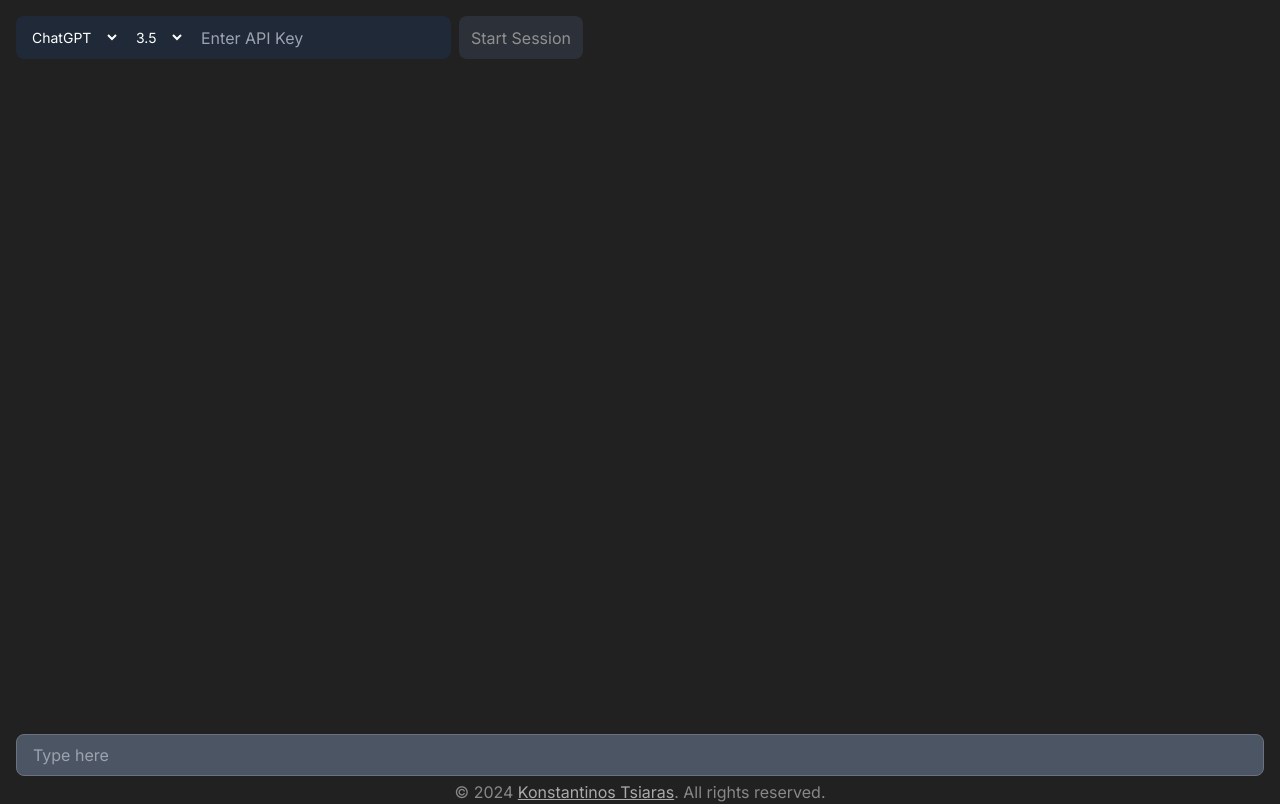
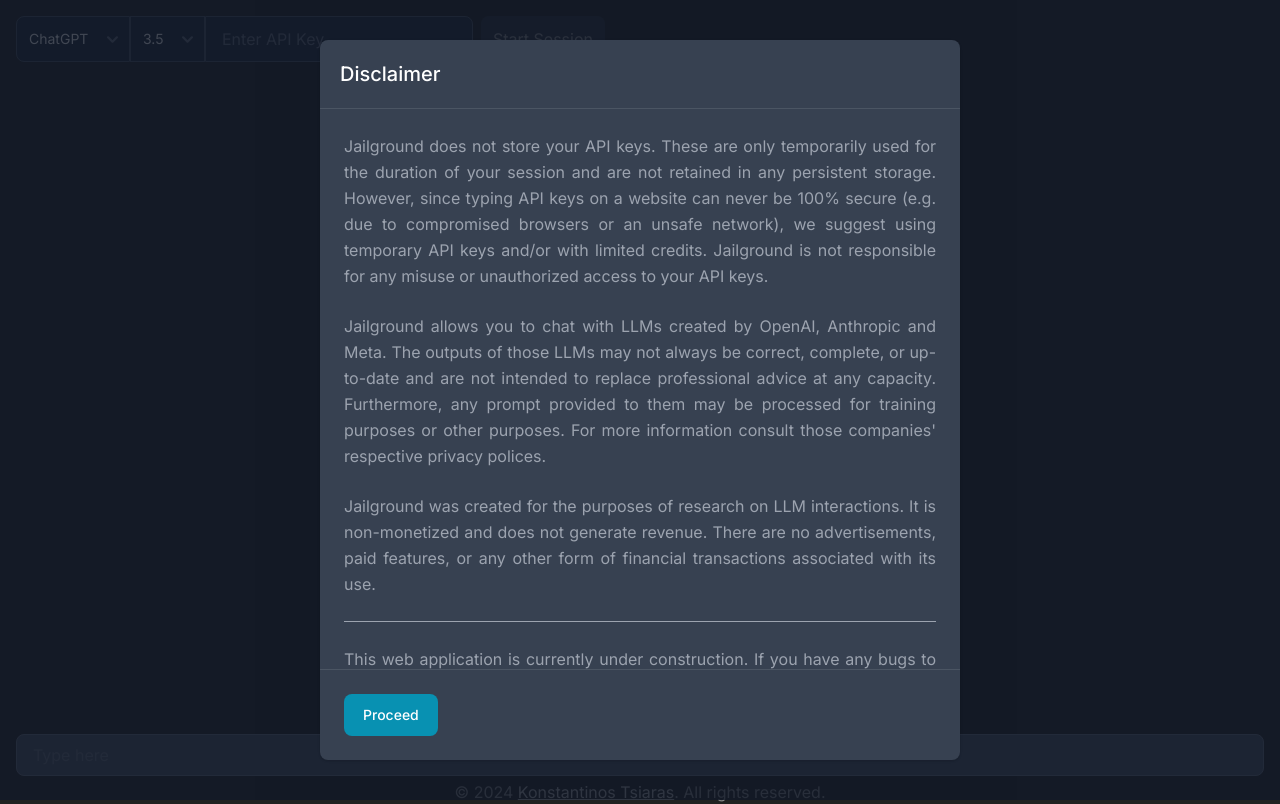
Before and after one commit to TsiarasKon/LLM-Clash, a Next.js app in the folder frontend/llm-clash/: page /chat in a window 1280 px wide. Built offline with nearby package versions, Linux system fonts and the light colour scheme.

Commit message:
FE: DisclaimerModal

```diff
--- a/frontend/llm-clash/package.json
+++ b/frontend/llm-clash/package.json
@@ -15,6 +15,7 @@
     "@fortawesome/react-fontawesome": "^0.2.0",
     "axios": "^1.6.8",
     "flowbite": "^2.3.0",
+    "flowbite-react": "^0.9.0",
     "next": "^14.1.4",
     "react": "^18",
     "react-dom": "^18",
--- a/frontend/llm-clash/src/app/layout.tsx
+++ b/frontend/llm-clash/src/app/layout.tsx
@@ -4,6 +4,7 @@
 import "./globals.css";
 import 'react-toastify/dist/ReactToastify.css';
 import React from "react";
+import { Flowbite } from "flowbite-react";
 
 const inter = Inter({ subsets: ["latin"] });
 
@@ -13,10 +14,12 @@
 };
 
 export default function RootLayout({ children }: Readonly<{ children: React.ReactNode }>) {
+
     return (
         <html lang="en">
             <body className={inter.className} style={{ backgroundColor: '#212121' }}>
                 <React.StrictMode>
+                    <Flowbite theme={{ mode: 'dark' }}>
                         <main>
                             {children}
                             <ToastContainer autoClose={4000} newestOnTop theme="dark" />
@@ -24,6 +27,7 @@
                         <footer>
                             <p>© 2024 <a href="https://github.com/TsiarasKon/LLM-Clash" target="_blank" rel="noreferrer">Konstantinos Tsiaras</a>. All rights reserved.</p>
                         </footer>
+                    </Flowbite>
                 </React.StrictMode>
             </body>
         </html>
--- a/frontend/llm-clash/src/components/ChatInterface.tsx
+++ b/frontend/llm-clash/src/components/ChatInterface.tsx
@@ -7,6 +7,7 @@
 import ModelPicker from './ModelPicker';
 import { useChatSession } from '@/context/ChatSessionContext';
 import LoadingSpinner from './LoadingSpinner';
+import DisclaimerModal from './DisclaimerModal';
 
 const ChatInterface: React.FC = () => {
     const { state, setSessionId, setChatbot, setModel, getModelName } = useChatSession();
@@ -64,6 +65,8 @@
                 <div ref={messagesEndRef} />
             </div>
             <MessageInput onSendMessage={sendMessage} disabled={isLoading || !state.sessionId} />
+
+            <DisclaimerModal />
         </div>
     );
 };
--- a/frontend/llm-clash/src/components/ClashInterface.tsx
+++ b/frontend/llm-clash/src/components/ClashInterface.tsx
@@ -10,6 +10,7 @@
 import { useChatSessionA, useChatSessionB } from '@/context/ClashSessionContext';
 import ExperimentSession from '@/import';
 import LoadingSpinner from './LoadingSpinner';
+import DisclaimerModal from './DisclaimerModal';
 
 const ClashInterface: React.FC = () => {
     const { state: stateA, setSessionId: setSessionIdA, setChatbot: setChatbotA, setModel: setModelA, getModelName: getModelNameA } = useChatSessionA();
@@ -162,6 +163,8 @@
                     placeholder={`Send initial prompt to model ${round === 0 ? 'A' : 'B'}`}
                 />
             }
+
+            <DisclaimerModal />
         </div>
     );
 };
--- /dev/null
+++ b/frontend/llm-clash/src/components/DisclaimerModal.tsx
@@ -0,0 +1,41 @@
+import React, { useState } from 'react';
+import { Button, Modal } from 'flowbite-react';
+
+const DisclaimerModal: React.FC = () => {
+    const [isOpen, setIsOpen] = useState(true);
+
+    return (
+        <Modal show={isOpen} dismissible={false} initialFocus={undefined} theme={{ header: {close: {base: 'hidden'} }}}>
+            <Modal.Header>Disclaimer</Modal.Header>
+            <Modal.Body>
+                <div className="space-y-6 text-justify">
+                    <p className="text-base leading-relaxed text-gray-400">
+                        Jailground does not store your API keys.
+                        These are only temporarily used for the duration of your session and are not retained in any persistent storage.
+                        However, since typing API keys on a website can never be 100% secure (e.g. due to compromised browsers or an unsafe network), we suggest using temporary API keys and/or with limited credits.
+                        Jailground is not responsible for any misuse or unauthorized access to your API keys.
+                    </p>
+                    <p className="text-base leading-relaxed text-gray-400">
+                        Jailground allows you to chat with LLMs created by OpenAI, Anthropic and Meta.
+                        The outputs of those LLMs may not always be correct, complete, or up-to-date and are not intended to replace professional advice at any capacity.
+                        Furthermore, any prompt provided to them may be processed for training purposes or other purposes.
+                        For more information consult those companies' respective privacy polices.
+                    </p>
+                    <p className="text-base leading-relaxed text-gray-400">
+                        Jailground was created for the purposes of research on LLM interactions.
+                        It is non-monetized and does not generate revenue. There are no advertisements, paid features, or any other form of financial transactions associated with its use.
+                    </p>
+                    <hr className="text-gray-400 border-y-current" />
+                    <p className="text-base leading-relaxed text-gray-400">
+                        This web application is currently under construction. If you have any bugs to report or features to suggest, contact us at: <a href="mailto:jailground@gmail.com" className="dark:text-gray-200 outline-none">jailground@gmail.com</a>
+                    </p>
+                </div>
+            </Modal.Body>
+            <Modal.Footer>
+                <Button onClick={() => setIsOpen(false)}>Proceed</Button>
+            </Modal.Footer>
+        </Modal>
+    );
+};
+
+export default DisclaimerModal;
--- a/frontend/llm-clash/src/components/styled/StyledInput.tsx
+++ b/frontend/llm-clash/src/components/styled/StyledInput.tsx
@@ -7,7 +7,7 @@
 const StyledInput: React.FC<IStyledInputProps> = ({ disabled = false, extraClasses = '', ...props }) => {
     const classes = `px-4 py-2 text-white ${extraClasses} ${disabled
         ? "bg-gray-600 border-gray-500"
-        : "bg-gray-800 border-gray-600 focus:outline focus:outline-blue-500 focus:ring-blue-500 focus:border-blue-500"}`;
+        : "bg-gray-800 border-gray-600"}`;
 
     return (
         <input
--- a/frontend/llm-clash/src/components/styled/StyledSelect.tsx
+++ b/frontend/llm-clash/src/components/styled/StyledSelect.tsx
@@ -8,7 +8,7 @@
 const StyledSelect: React.FC<IStyledSelectProps> = ({ options, disabled = false, extraClasses = '', ...props }) => {
     const classes = `min-w-max text-white text-sm block w-full p-3 ${extraClasses} ${disabled
         ? "bg-gray-600 border-gray-500"
-        : "bg-gray-800 border-gray-600 cursor-pointer focus:outline focus:outline-blue-500 focus:ring-blue-500 focus:border-blue-500"}`;
+        : "bg-gray-800 border-gray-600 cursor-pointer"}`;
 
     return (
         <select className={classes} disabled={disabled} {...props}>
--- a/frontend/llm-clash/src/constants.ts
+++ b/frontend/llm-clash/src/constants.ts
@@ -2,7 +2,7 @@
     ChatGPT = "ChatGPT",
     Claude = "Claude",
     Llama = "Llama",
-    Gemini = "Gemini",
+    // Gemini = "Gemini",
 }
 
 export const Models = {
@@ -18,7 +18,7 @@
         { value: "llama3-8b", text: "3-8b" },
         { value: "llama3-70b", text: "3-70b" }
     ],
-    [Chatbots.Gemini]: [{ value: "gemini-1.0-pro", text: "1.0" }],
+    // [Chatbots.Gemini]: [{ value: "gemini-1.0-pro", text: "1.0" }],
 };
 
 export const DefaultChatbot = Chatbots.ChatGPT;
--- a/frontend/llm-clash/tailwind.config.ts
+++ b/frontend/llm-clash/tailwind.config.ts
@@ -1,10 +1,12 @@
 import type { Config } from "tailwindcss";
+import flowbite from "flowbite-react/tailwind";
 
 const config: Config = {
     content: [
         "./src/pages/**/*.{js,ts,jsx,tsx,mdx}",
         "./src/components/**/*.{js,ts,jsx,tsx,mdx}",
-    "./src/app/**/*.{js,ts,jsx,tsx,mdx}"
+        "./src/app/**/*.{js,ts,jsx,tsx,mdx}",
+        flowbite.content()
     ],
     theme: {
         extend: {
@@ -15,6 +17,8 @@
             },
         },
     },
-  plugins: [],
+    plugins: [
+        flowbite.plugin()
+    ],
 };
 export default config;
```
Also changed, not shown: 1 other file (tests, documents, lock files or other folders). Lines whose indentation alone changed are shown as unchanged.
